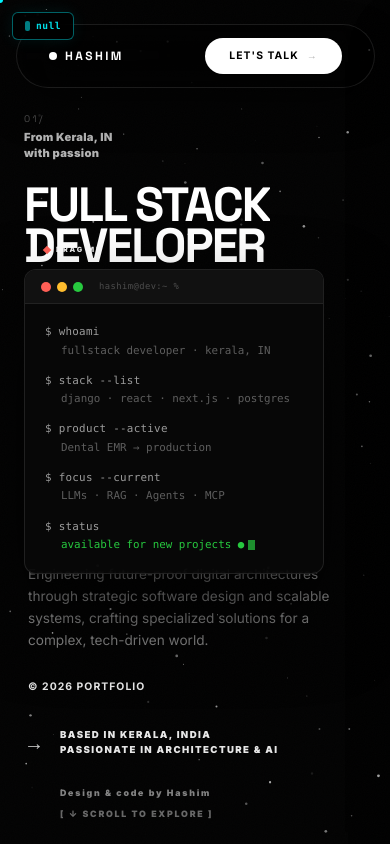
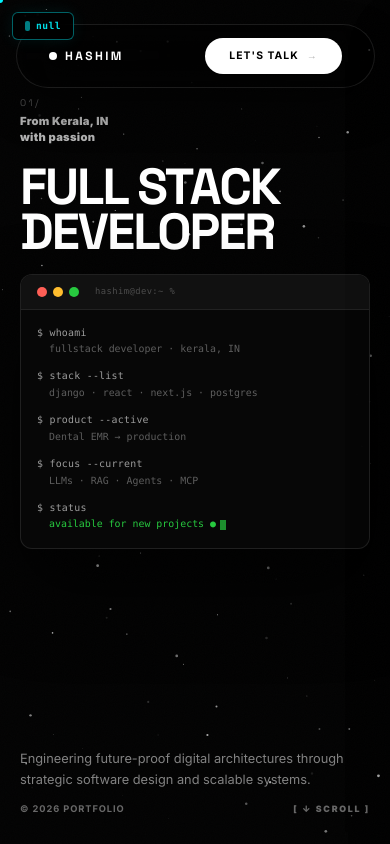
Before and after one commit to mohas7im/PortFolio, a Next.js app: page / in a window 390 px wide. Shown: the top 844 px of the page. Built offline with nearby package versions, Linux system fonts and the light colour scheme.

Commit message:
fix: mobile hero responsiveness, broken manifest icons, clear stale cache

```diff
--- a/components/Hero.tsx
+++ b/components/Hero.tsx
@@ -2,7 +2,6 @@
 import { useEffect, useRef, useState } from "react";
 import { gsap } from "@/lib/gsap";
 
-// Terminal lines with typewriter fill
 const TERMINAL_LINES = [
   { cmd: "$ whoami", out: "fullstack developer · kerala, IN" },
   { cmd: "$ stack --list", out: "django · react · next.js · postgres" },
@@ -11,10 +10,6 @@ const TERMINAL_LINES = [
   { cmd: "$ status", out: "available for new projects ●" },
 ];
 
-/**
- * ── GALAXY STARFIELD CANVAS ──
- * High-performance drifting stars background.
- */
 const Starfield = () => {
   const canvasRef = useRef<HTMLCanvasElement>(null);
 
@@ -25,7 +20,10 @@ const Starfield = () => {
     if (!ctx) return;
 
     let animationFrameId: number;
-    let stars: { x: number; y: number; radius: number; vx: number; vy: number; opacity: number; pulse: number }[] = [];
+    let stars: {
+      x: number; y: number; radius: number;
+      vx: number; vy: number; opacity: number; pulse: number;
+    }[] = [];
 
     const resize = () => {
       canvas.width = window.innerWidth;
@@ -35,47 +33,36 @@ const Starfield = () => {
 
     const initStars = () => {
       stars = [];
-      const numStars = Math.floor((canvas.width * canvas.height) / 2500); // Density of galaxy
+      const numStars = Math.floor((canvas.width * canvas.height) / 2500);
       for (let i = 0; i < numStars; i++) {
         stars.push({
           x: Math.random() * canvas.width,
           y: Math.random() * canvas.height,
-          radius: Math.random() * 1.2 + 0.2, // dynamic sizes
-          vx: (Math.random() - 0.5) * 0.15, // ultra-slow drift
+          radius: Math.random() * 1.2 + 0.2,
+          vx: (Math.random() - 0.5) * 0.15,
           vy: (Math.random() - 0.5) * 0.15,
           opacity: Math.random(),
-          pulse: (Math.random() - 0.5) * 0.02, // twinkling pulse rate
+          pulse: (Math.random() - 0.5) * 0.02,
         });
       }
     };
 
     const draw = () => {
       ctx.clearRect(0, 0, canvas.width, canvas.height);
-
       stars.forEach((star) => {
-        // Apply drifting physics
         star.x += star.vx;
         star.y += star.vy;
-
-        // Twinkling logic
         star.opacity += star.pulse;
-        if (star.opacity > 1 || star.opacity < 0.1) {
-          star.pulse = -star.pulse;
-        }
-
-        // Infinite screen wrap
+        if (star.opacity > 1 || star.opacity < 0.1) star.pulse = -star.pulse;
         if (star.x < 0) star.x = canvas.width;
         if (star.x > canvas.width) star.x = 0;
         if (star.y < 0) star.y = canvas.height;
         if (star.y > canvas.height) star.y = 0;
-
-        // Render circular star
         ctx.beginPath();
         ctx.arc(star.x, star.y, star.radius, 0, Math.PI * 2);
         ctx.fillStyle = `rgba(255, 255, 255, ${star.opacity})`;
         ctx.fill();
       });
-
       animationFrameId = requestAnimationFrame(draw);
     };
 
@@ -92,16 +79,61 @@ const Starfield = () => {
   return <canvas ref={canvasRef} className="absolute inset-0 z-0 pointer-events-none opacity-80" />;
 };
 
+// ── Terminal card (shared between mobile static + desktop draggable) ──
+function TerminalCard({ innerRef }: { innerRef?: React.RefObject<HTMLDivElement> }) {
+  return (
+    <div
+      ref={innerRef}
+      className="font-mono border border-white/[0.1] bg-[#080808]/90 backdrop-blur-md rounded-xl overflow-hidden shadow-[0_40px_80px_rgba(0,0,0,0.6)]"
+    >
+      <div className="flex items-center gap-2 px-4 py-2.5 border-b border-white/[0.07] bg-[#111111]">
+        <div className="flex gap-1.5">
+          <div className="w-2.5 h-2.5 rounded-full bg-[#ff5f56]" />
+          <div className="w-2.5 h-2.5 rounded-full bg-[#ffbd2e]" />
+          <div className="w-2.5 h-2.5 rounded-full bg-[#27c93f]" />
+        </div>
+        <span className="text-white/25 text-[0.55rem] tracking-wider ml-2">hashim@dev:~ %</span>
+      </div>
+      <div className="px-4 sm:px-5 py-4 sm:py-5 flex flex-col gap-3 sm:gap-3.5">
+        {TERMINAL_LINES.map((item, i) => (
+          <div key={i} className="flex flex-col gap-0.5">
+            <span className="text-white/60 text-[0.62rem] sm:text-[0.68rem] tracking-wide">{item.cmd}</span>
+            <span
+              className="text-[0.62rem] sm:text-[0.68rem] pl-3 sm:pl-4"
+              style={{ color: i === 4 ? "#27c93f" : "rgba(255,255,255,0.35)" }}
+            >
+              {item.out}
+              {i === 4 && (
+                <span
+                  className="inline-block w-[6px] sm:w-[7px] h-[0.62rem] sm:h-[0.68rem] bg-[#27c93f]/70 ml-1 align-middle"
+                  style={{ animation: "blink 1.1s step-end infinite" }}
+                />
+              )}
+            </span>
+          </div>
+        ))}
+      </div>
+    </div>
+  );
+}
+
 export default function Hero({ loaded }: { loaded: boolean }) {
   const sectionRef = useRef<HTMLElement>(null);
   const terminalRef = useRef<HTMLDivElement>(null);
   const dragRef = useRef<HTMLDivElement>(null);
 
-  // Draggable state
   const isDragging = useRef(false);
   const dragStart = useRef({ x: 0, y: 0 });
   const dragOffset = useRef({ x: 0, y: 0 });
   const [dragged, setDragged] = useState(false);
+  const [isMobile, setIsMobile] = useState(false);
+
+  useEffect(() => {
+    const check = () => setIsMobile(window.innerWidth < 768);
+    check();
+    window.addEventListener("resize", check);
+    return () => window.removeEventListener("resize", check);
+  }, []);
 
   // ── Entrance animation ──
   useEffect(() => {
@@ -110,84 +142,33 @@ export default function Hero({ loaded }: { loaded: boolean }) {
     const ctx = gsap.context(() => {
       const tl = gsap.timeline({ delay: 0.15 });
 
-      // Corner labels
       tl.from(".hero-corner", {
-        opacity: 0,
-        y: 10,
-        stagger: 0.08,
-        duration: 0.6,
-        ease: "power3.out",
+        opacity: 0, y: 10, stagger: 0.08, duration: 0.6, ease: "power3.out",
       });
 
-      // Big title lines — clip reveal
-      tl.from(
-        ".hero-title-line",
-        {
-          y: "105%",
-          skewY: 2,
-          stagger: 0.1,
-          duration: 0.9,
-          ease: "power4.out",
-        },
-        "-=0.3",
-      );
+      tl.from(".hero-title-line", {
+        y: "105%", skewY: 2, stagger: 0.1, duration: 0.9, ease: "power4.out",
+      }, "-=0.3");
 
-      // Name bottom-left
-      tl.from(
-        ".hero-name-line",
-        {
-          y: "105%",
-          skewY: 1.5,
-          stagger: 0.08,
-          duration: 0.85,
-          ease: "power4.out",
-        },
-        "-=0.55",
-      );
+      tl.from(".hero-subheading", {
+        y: 20, opacity: 0, duration: 0.8, ease: "power3.out",
+      }, "-=0.6");
 
-      tl.from(
-        ".hero-subheading",
-        {
-          y: 20,
-          opacity: 0,
-          duration: 0.8,
-          ease: "power3.out",
-        },
-        "-=0.6",
-      );
+      tl.from(terminalRef.current, {
+        y: 60, opacity: 0, duration: 0.9, ease: "power3.out",
+      }, "-=0.65");
 
-      // Terminal slides in from bottom
-      tl.from(
-        terminalRef.current,
-        {
-          y: 60,
-          opacity: 0,
-          duration: 0.9,
-          ease: "power3.out",
-        },
-        "-=0.65",
-      );
-
-      // Bottom meta row
-      tl.from(
-        ".hero-bottom-item",
-        {
-          opacity: 0,
-          y: 8,
-          stagger: 0.08,
-          duration: 0.5,
-          ease: "power3.out",
-        },
-        "-=0.3",
-      );
+      tl.from(".hero-bottom-item", {
+        opacity: 0, y: 8, stagger: 0.08, duration: 0.5, ease: "power3.out",
+      }, "-=0.3");
     }, sectionRef);
 
     return () => ctx.revert();
   }, [loaded]);
 
-  // ── Drag logic ──
+  // ── Drag logic (desktop only) ──
   const onPointerDown = (e: React.PointerEvent) => {
-    if (!dragRef.current) return;
+    if (isMobile || !dragRef.current) return;
     isDragging.current = true;
     setDragged(true);
     dragStart.current = {
@@ -216,33 +197,88 @@ export default function Hero({ loaded }: { loaded: boolean }) {
   return (
     <section
       ref={sectionRef}
-      className="relative h-[100svh] w-full flex flex-col justify-between bg-transparent overflow-hidden z-[2] px-6 lg:px-10 pb-6"
+      className="relative h-[100svh] w-full bg-transparent overflow-hidden z-[2]"
     >
       <Starfield />
 
-      {/* ── TOP ROW ── */}
-      <div className="flex flex-col md:flex-row items-start justify-between pt-28 lg:pt-32 relative z-10 pointer-events-none gap-6 md:gap-0">
-        {/* Top-left: index + subtitle */}
-        <div className="hero-corner flex flex-col gap-1 pointer-events-auto">
-          <span className="text-white/30 font-heading text-[0.6rem] tracking-[0.25em] uppercase">
-            01/
-          </span>
+      {/* ══════════════════════════════════════
+          MOBILE LAYOUT  (hidden md+)
+      ══════════════════════════════════════ */}
+      <div className="flex md:hidden flex-col h-full px-5 pt-24 pb-7 relative z-10 gap-5">
+
+        {/* Index label */}
+        <div className="hero-corner flex flex-col gap-1">
+          <span className="text-white/30 font-heading text-[0.6rem] tracking-[0.25em] uppercase">01/</span>
           <span className="text-white/70 text-[0.7rem] font-black tracking-wide font-body leading-snug">
-            From Kerala, IN
-            <br />
-            with passion
+            From Kerala, IN<br />with passion
           </span>
         </div>
 
-        {/* Top-right: big FULL STACK / DEVELOPER */}
-        <div className="text-left md:text-right pointer-events-auto">
+        {/* Big title */}
+        <div className="flex flex-col leading-none">
+          <div className="overflow-hidden">
+            <div
+              className="hero-title-line font-heading font-black text-white uppercase"
+              style={{ fontSize: "clamp(2.8rem, 13vw, 4.5rem)", letterSpacing: "-0.04em", lineHeight: 0.88 }}
+            >
+              FULL STACK
+            </div>
+          </div>
+          <div className="overflow-hidden">
+            <div
+              className="hero-title-line font-heading font-black text-white uppercase"
+              style={{ fontSize: "clamp(2.8rem, 13vw, 4.5rem)", letterSpacing: "-0.04em", lineHeight: 0.88 }}
+            >
+              DEVELOPER
+            </div>
+          </div>
+        </div>
+
+        {/* Static terminal */}
+        <div className="w-full">
+          <TerminalCard innerRef={terminalRef} />
+        </div>
+
+        {/* Description + scroll cue */}
+        <div className="hero-subheading mt-auto flex flex-col gap-3">
+          <p className="font-body text-[0.8rem] leading-[1.65] text-white/50">
+            Engineering future-proof digital architectures through strategic software design and scalable systems.
+          </p>
+          <div className="flex items-center justify-between">
+            <span className="text-[0.58rem] font-bold text-white/40 tracking-widest uppercase">
+              © {new Date().getFullYear()} Portfolio
+            </span>
+            <a
+              href="#product"
+              className="text-white/40 text-[0.55rem] tracking-[0.2em] uppercase font-black hover:text-white/80 transition-colors duration-300"
+            >
+              [ ↓ scroll ]
+            </a>
+          </div>
+        </div>
+      </div>
+
+      {/* ══════════════════════════════════════
+          DESKTOP LAYOUT  (hidden below md)
+      ══════════════════════════════════════ */}
+      <div className="hidden md:flex flex-col justify-between h-full px-8 lg:px-10 pt-28 lg:pt-32 pb-6 relative z-10">
+
+        {/* Top row */}
+        <div className="flex items-start justify-between">
+          {/* Top-left label */}
+          <div className="hero-corner flex flex-col gap-1">
+            <span className="text-white/30 font-heading text-[0.6rem] tracking-[0.25em] uppercase">01/</span>
+            <span className="text-white/70 text-[0.7rem] font-black tracking-wide font-body leading-snug">
+              From Kerala, IN<br />with passion
+            </span>
+          </div>
+
+          {/* Top-right big title */}
+          <div className="text-right">
             <div className="overflow-hidden">
               <div
                 className="hero-title-line font-heading font-black text-white uppercase leading-[0.85]"
-              style={{
-                fontSize: "clamp(3rem, 7vw, 8rem)",
-                letterSpacing: "-0.04em",
-              }}
+                style={{ fontSize: "clamp(3rem, 7vw, 8rem)", letterSpacing: "-0.04em" }}
               >
                 FULL STACK
               </div>
@@ -250,10 +286,7 @@ export default function Hero({ loaded }: { loaded: boolean }) {
             <div className="overflow-hidden">
               <div
                 className="hero-title-line font-heading font-black text-white uppercase leading-[0.85]"
-              style={{
-                fontSize: "clamp(3rem, 7vw, 8rem)",
-                letterSpacing: "-0.04em",
-              }}
+                style={{ fontSize: "clamp(3rem, 7vw, 8rem)", letterSpacing: "-0.04em" }}
               >
                 DEVELOPER
               </div>
@@ -261,15 +294,13 @@ export default function Hero({ loaded }: { loaded: boolean }) {
           </div>
         </div>
 
-      {/* ── ABSOLUTE CENTRE: Draggable Terminal ── */}
-      <div className="absolute inset-0 flex items-center justify-start pl-6 lg:pl-[12vw] pointer-events-none z-20">
-        {/* Subtle oval ring behind terminal — decorative */}
+        {/* Draggable terminal — absolute centred */}
+        <div className="absolute inset-0 flex items-center justify-start pl-[8vw] lg:pl-[12vw] pointer-events-none z-20">
           <div
             className="absolute w-[420px] h-[180px] rounded-full border border-white/[0.04] pointer-events-none hidden lg:block"
             style={{ transform: "translate(80px, 0) rotateX(65deg)" }}
           />
 
-        {/* Draggable terminal window */}
           <div
             ref={dragRef}
             onPointerDown={onPointerDown}
@@ -286,89 +317,41 @@ export default function Hero({ loaded }: { loaded: boolean }) {
               </span>
             </div>
 
-          {/* Terminal card */}
-          <div
-            ref={terminalRef}
-            className="font-mono border border-white/[0.1] bg-[#080808]/90 backdrop-blur-md shadow-[0_40px_80px_rgba(0,0,0,0.6)] rounded-xl overflow-hidden"
-            style={{ width: "clamp(300px, 45vw, 550px)" }}
-          >
-            {/* Title bar */}
-            <div className="flex items-center gap-2 px-4 py-2.5 border-b border-white/[0.07] bg-[#111111]">
-              <div className="flex gap-1.5">
-                <div className="w-2.5 h-2.5 rounded-full bg-[#ff5f56]" />
-                <div className="w-2.5 h-2.5 rounded-full bg-[#ffbd2e]" />
-                <div className="w-2.5 h-2.5 rounded-full bg-[#27c93f]" />
-              </div>
-              <span className="text-white/25 text-[0.55rem] tracking-wider ml-2">
-                hashim@dev:~ %
-              </span>
-            </div>
-
-            {/* Lines */}
-            <div className="px-5 py-5 flex flex-col gap-3.5">
-              {TERMINAL_LINES.map((item, i) => (
-                <div key={i} className="flex flex-col gap-0.5">
-                  <span className="text-white/60 text-[0.68rem] tracking-wide">
-                    {item.cmd}
-                  </span>
-                  <span
-                    className="text-[0.68rem] pl-4"
-                    style={{
-                      color: i === 4 ? "#27c93f" : "rgba(255,255,255,0.35)",
-                    }}
-                  >
-                    {item.out}
-                    {i === 4 && (
-                      <span
-                        className="inline-block w-[7px] h-[0.68rem] bg-[#27c93f]/70 ml-1 align-middle"
-                        style={{ animation: "blink 1.1s step-end infinite" }}
-                      />
-                    )}
-                  </span>
-                </div>
-              ))}
-            </div>
+            <div style={{ width: "clamp(300px, 40vw, 550px)" }}>
+              <TerminalCard innerRef={terminalRef} />
             </div>
           </div>
         </div>
 
-      {/* ── BOTTOM ROW ── */}
-      <div className="flex flex-col lg:flex-row items-start lg:items-end justify-between relative z-10 pointer-events-none mt-auto">
-        {/* Bottom-left: big name and sub headings */}
-        <div className="flex flex-col gap-4 pointer-events-auto max-w-[600px] mb-8 lg:mb-0">
-          <div className="overflow-hidden">
-
-          </div>
-          <div className="hero-subheading flex flex-col gap-3 pl-1">
-            <p className="font-body text-[0.85rem] leading-[1.6] text-white/50 max-w-[480px]">
+        {/* Bottom row */}
+        <div className="flex flex-col lg:flex-row items-start lg:items-end justify-between gap-8 lg:gap-0">
+          {/* Description */}
+          <div className="hero-subheading flex flex-col gap-3 max-w-[520px]">
+            <p className="font-body text-[0.85rem] leading-[1.6] text-white/50">
               Engineering future-proof digital architectures through strategic
               software design and scalable systems, crafting specialized
               solutions for a complex, tech-driven world.
             </p>
-            <div className="text-[0.65rem] font-bold text-white/90 tracking-widest uppercase mt-4">
+            <div className="text-[0.65rem] font-bold text-white/90 tracking-widest uppercase mt-2">
               © {new Date().getFullYear()} Portfolio
             </div>
           </div>
-        </div>
 
-        {/* Bottom-right: arrow + description + scroll cue */}
-        <div className="hero-bottom-item flex items-start gap-4 pointer-events-auto lg:self-end">
-          <span className="text-white/80 text-xl lg:text-2xl mt-0.5 font-bold">
-            →
-          </span>
-          <div className="flex flex-col gap-1 text-left">
+          {/* Location + scroll */}
+          <div className="hero-bottom-item flex items-start gap-4 lg:self-end">
+            <span className="text-white/80 text-xl lg:text-2xl mt-0.5 font-bold">→</span>
+            <div className="flex flex-col gap-1">
               <span className="text-white/90 text-[0.60rem] tracking-[0.15em] uppercase font-black leading-[1.6]">
-              BASED IN KERALA, INDIA
-              <br />
+                BASED IN KERALA, INDIA<br />
                 PASSIONATE IN ARCHITECTURE &amp; AI
               </span>
               <div className="flex flex-col gap-1 mt-6">
-              <span className="inline-block text-white/50 text-[0.55rem] tracking-[0.2em] font-black">
+                <span className="text-white/50 text-[0.55rem] tracking-[0.2em] font-black">
                   Design &amp; code by Hashim
                 </span>
                 <a
                   href="#product"
-                className="inline-block text-white/40 text-[0.55rem] tracking-[0.2em] uppercase font-black hover:text-white/80 transition-colors duration-300 mt-1"
+                  className="text-white/40 text-[0.55rem] tracking-[0.2em] uppercase font-black hover:text-white/80 transition-colors duration-300 mt-1"
                 >
                   [ ↓ scroll to explore ]
                 </a>
@@ -376,11 +359,9 @@ export default function Hero({ loaded }: { loaded: boolean }) {
             </div>
           </div>
         </div>
+      </div>
 
-      {/* Blink keyframe */}
-      <style>{`
-        @keyframes blink { 0%,100%{opacity:1} 50%{opacity:0} }
-      `}</style>
+      <style>{`@keyframes blink { 0%,100%{opacity:1} 50%{opacity:0} }`}</style>
     </section>
   );
 }
```
Also changed, not shown: public/manifest.json. Lines whose indentation alone changed are shown as unchanged.
